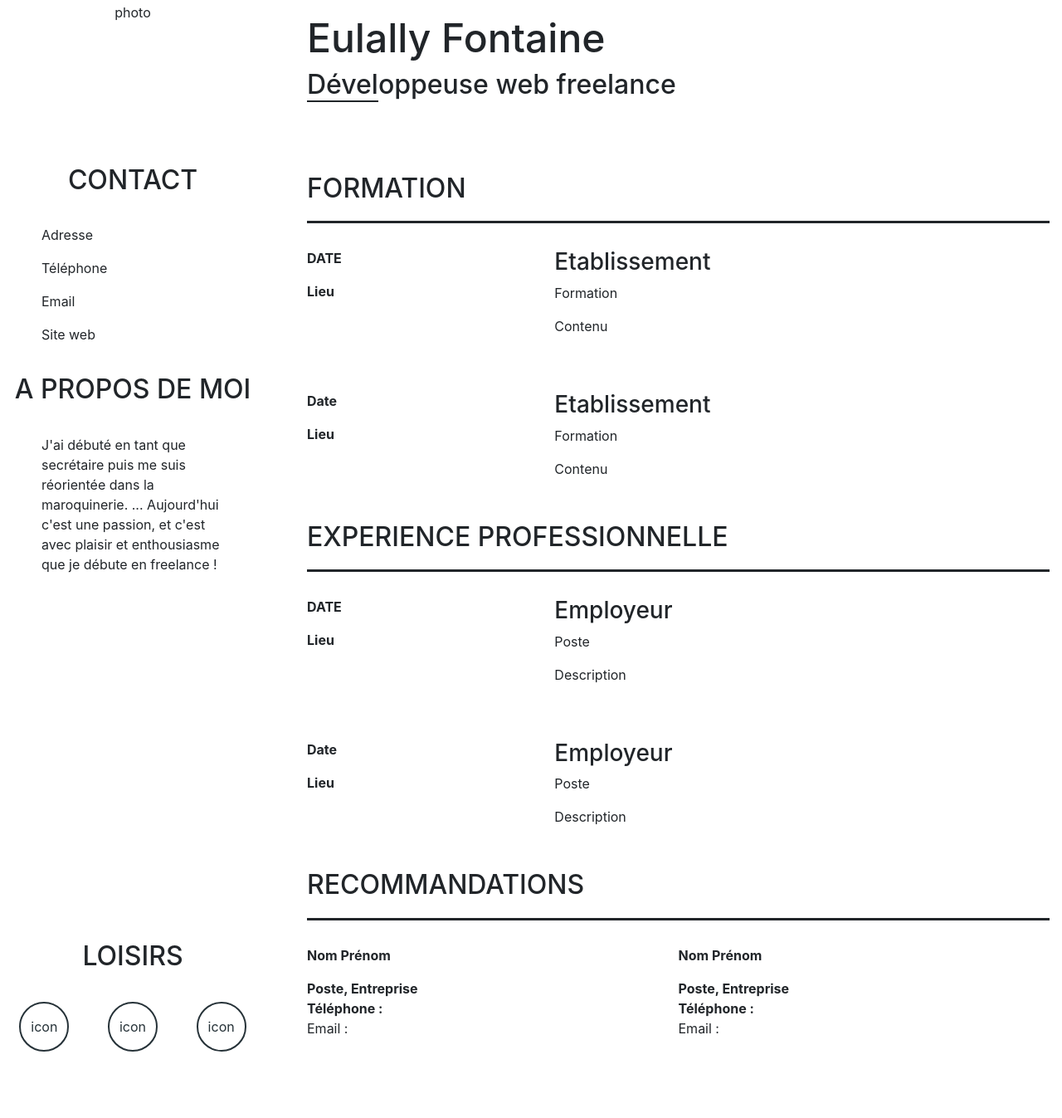
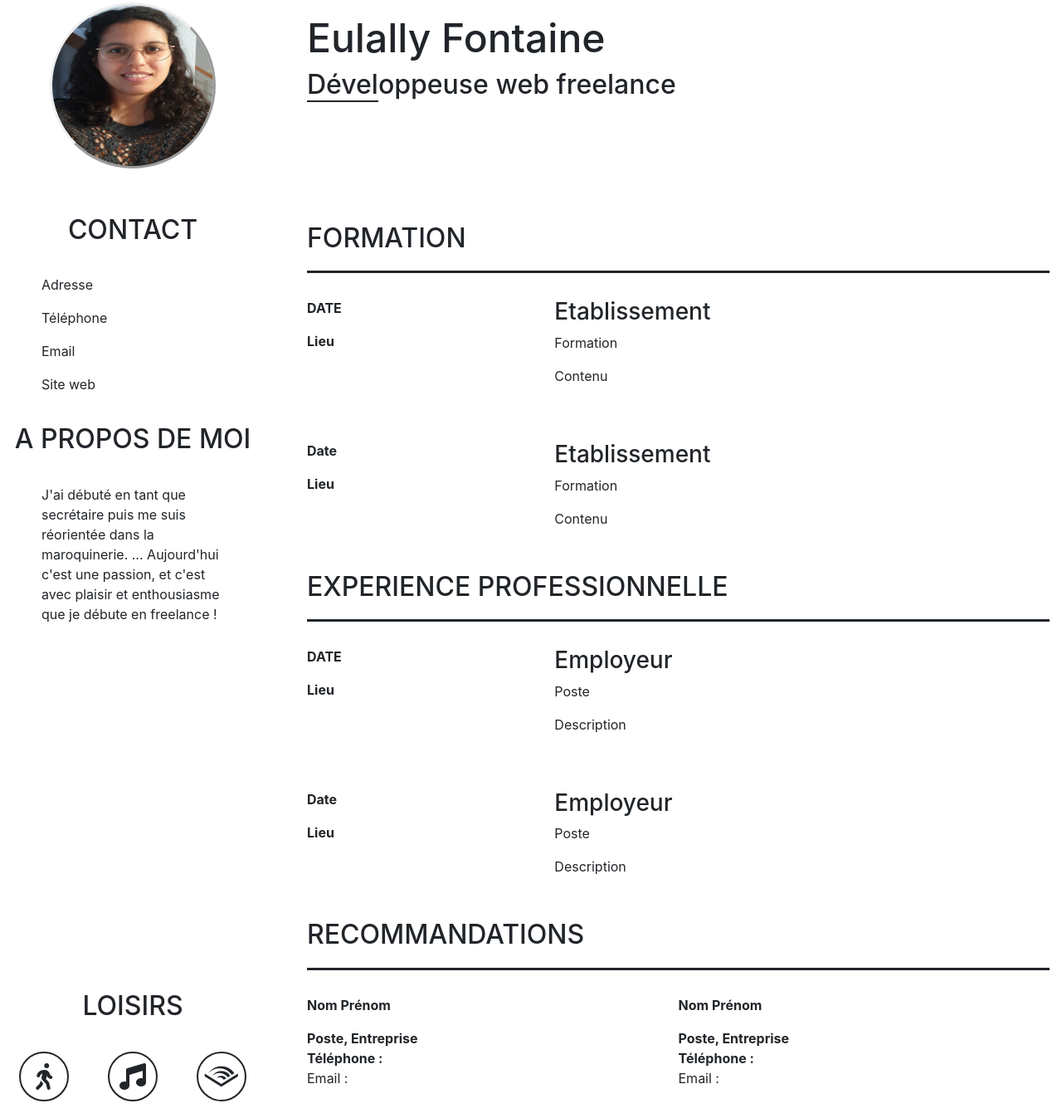
Before and after one commit to Eulally/MyCv, a plain HTML site: page index.html in a window 1280 px wide. Shown: the part 47-1394 px from the top of the page at 83% size. Before the commit the page ends 1334 px from the top, so only its background shows below. Drawn offline with nearby package versions, Linux system fonts and the light colour scheme.

Commit message:
Add photo + hobbies icons

```diff
--- a/index.html
+++ b/index.html
@@ -5,6 +5,7 @@
 	<meta charset="utf-8">
 	<meta name="viewport" content="width=device-width, initial-scale=1.0">
 	<link rel="stylesheet" href="https://stackpath.bootstrapcdn.com/bootstrap/4.4.1/css/bootstrap.min.css" integrity="sha384-Vkoo8x4CGsO3+Hhxv8T/Q5PaXtkKtu6ug5TOeNV6gBiFeWPGFN9MuhOf23Q9Ifjh" crossorigin="anonymous">
+	<script src="https://kit.fontawesome.com/23924f6e83.js" crossorigin="anonymous"></script>
 	<link rel="stylesheet" type="text/css" href="style.css">
 </head>
 
@@ -13,7 +14,7 @@
 	<header class="row">
 		<div id="photo" class="col-md-3">
 			<!--PHOTO ENLARGEMENT-->
-			photo
+			<img src="Photos/photo.jpg" alt="photo de profil">
 		</div>
 		<div class="col-md-9 identity">
 			<!--IDENTITY/JOB-->
@@ -45,9 +46,9 @@
 				<h2>LOISIRS</h2>
 				<div class="icons">
 			<!--HOBBIES ICONS-->
-					<div>icon</div>
-					<div>icon</div>
-					<div>icon</div>
+					<div><i class="fas fa-walking"></i></div>
+					<div><i class="fas fa-music"></i></div>
+					<div><i class="fab fa-audible"></i></div>
 				</div>
 			</article>
 	</div>
--- a/style.css
+++ b/style.css
@@ -7,10 +7,16 @@
 .identity{
 	padding: 5% 50px;
 }
-
 #photo {
 	text-align: center;
 	padding: 50px 0px;
+}
+
+#photo img {
+	border-style: outset;
+	border-radius: 50%;
+	width : 200px;
+	height: 200px;
 }
 
 .identity h1 {
@@ -58,7 +64,6 @@
 .icons {
 	display: flex;
 	justify-content: space-around;
-	color: #263238;
 }
 .icons div {
 	display: flex;
@@ -68,6 +73,10 @@
 	height: 60px;
 	border: 2px solid;
 	border-radius:50%;
+}
+.icons i {
+	padding: 20px;
+	font-size: 2em;
 }
 
 /*right block*/
```
Also changed, not shown: Photos/photo.jpg (added).
